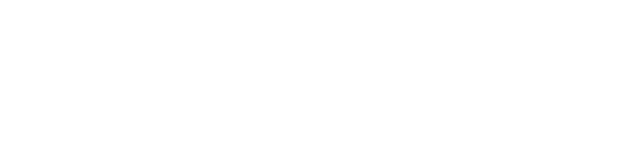
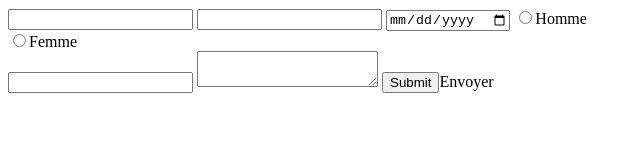
Before and after one commit to DclFabienLycan/form, a plain HTML site: page formulaire/index.html in a window 1280 px wide. Shown: the whole page, without its empty margins (0-642 px from the left). Drawn offline with Linux system fonts and the light colour scheme.

Commit message:
Linux trying

```diff
--- a/calculette/script.js
+++ b/calculette/script.js
@@ -3,8 +3,6 @@
 var nbr1 = document.getElementById("toto");
 // var nbr 2 = la saisie dans le cadre3;
 var nbr2 = document.getElementById("toto2");
-// var choix = opérateur de la liste select;
-// var choix = document.getElementById("selected");
 
 
 // addEventListener en click sur le bouton calculer;
--- a/formulaire/index.html
+++ b/formulaire/index.html
@@ -8,7 +8,18 @@
     <title>Document</title>
 </head>
 <body>
+    <form action="" name="contactForm" id="form">
+        <input type="text">
+        <input type="text">
+        <input type="date" name="" id="">
+        <input type="radio" name="" value="">Homme<br>
+        <input type="radio" name="" value="">Femme<br>
+        <input type="text">
+        <textarea name="message" rows="" cols="">
 
+        </textarea>
+        <input type="submit" name="envoyer">Envoyer
+    </form>
 
     <script src="script.js"></script>
 </body>
```
Also changed, not shown: calculette/index.html (line endings or trailing spaces), calculette/style.css (line endings or trailing spaces).
